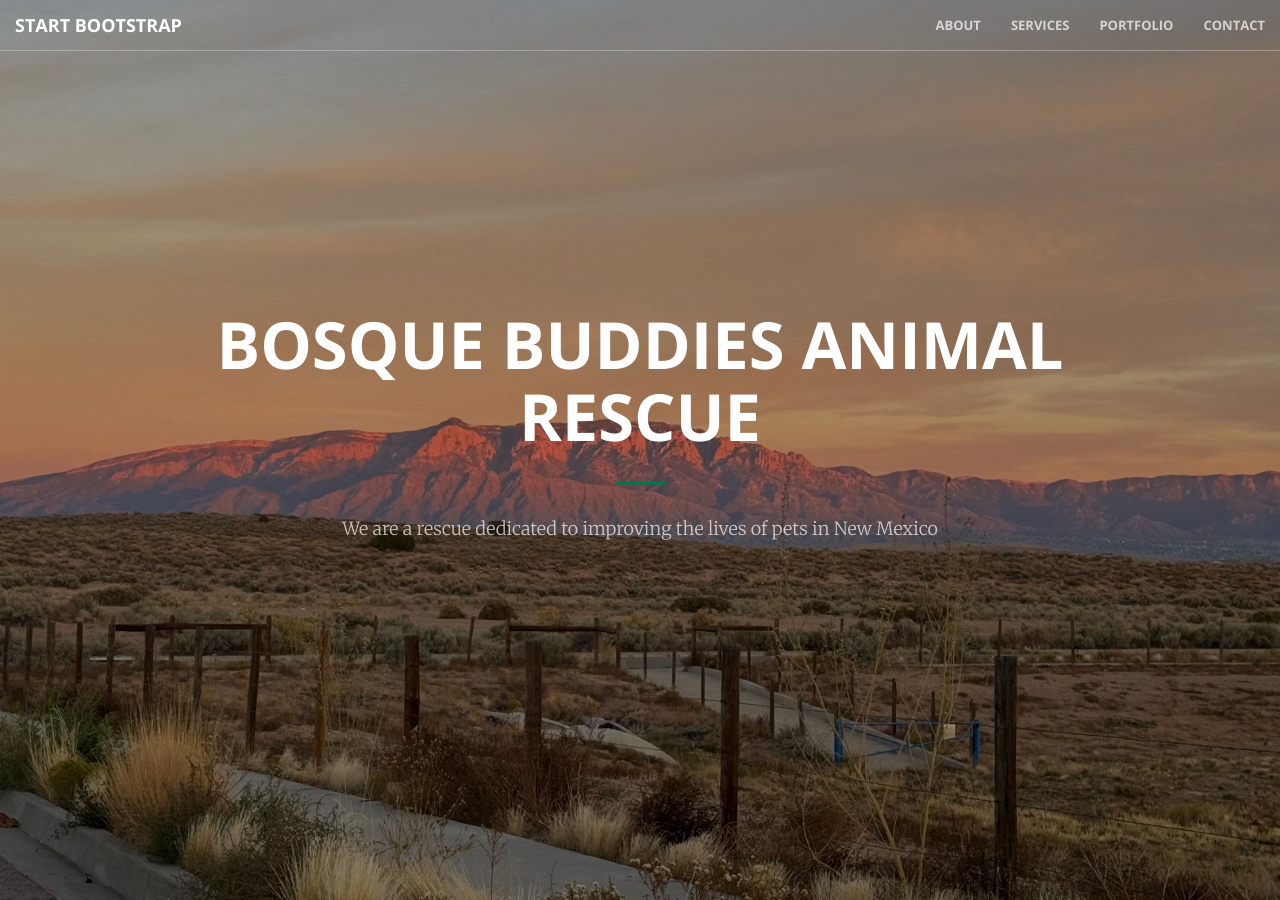
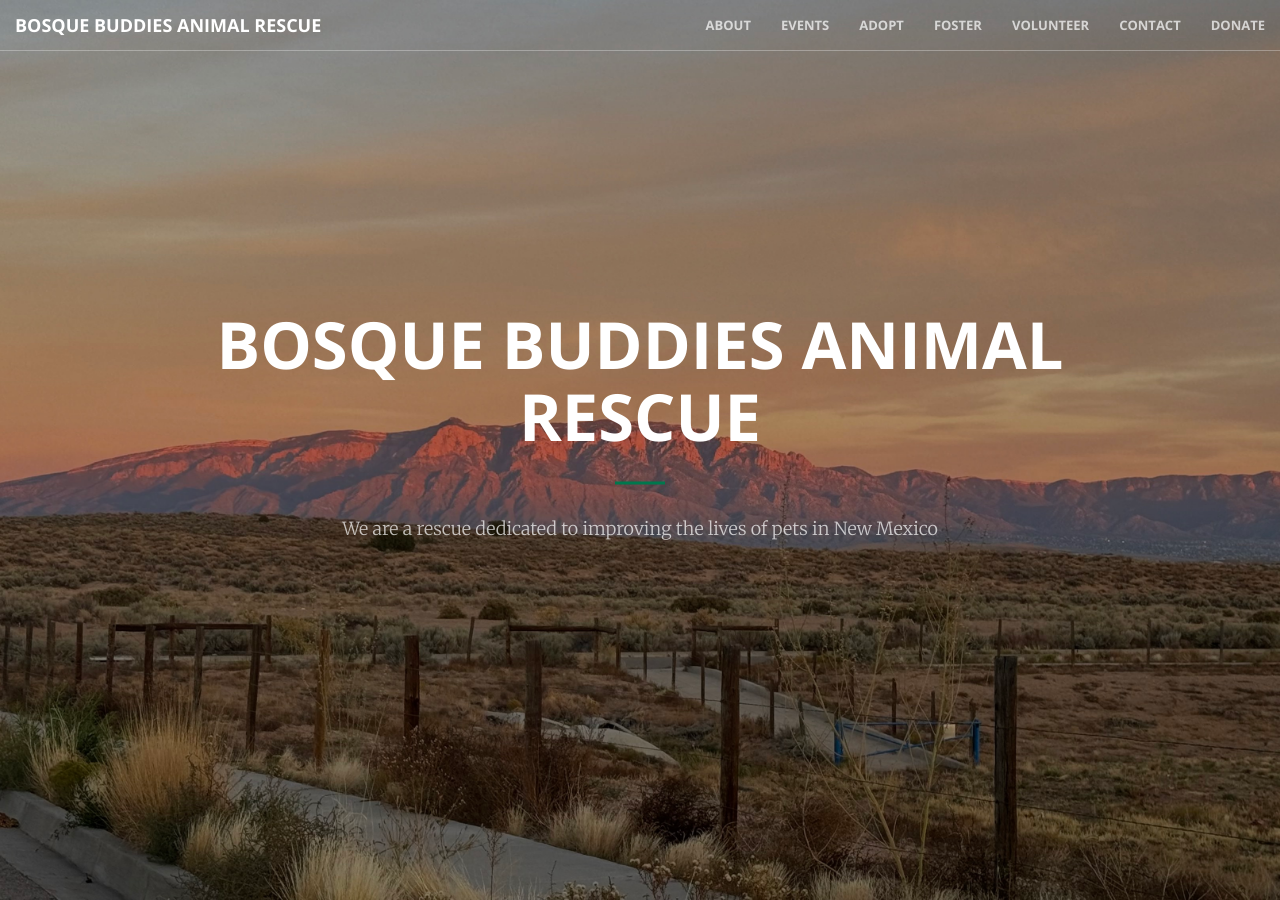
Before and after one commit to bbanimalrescue/bbanimalrescue.github.io, a Jekyll site: the page built from index.html, in a window 1280 px wide and 900 px high. Built offline with Jekyll 4.4.1, drawn with Linux system fonts in a browser that asks for light colours.

Commit message:
Added nav buttons

```diff
--- a/_includes/nav.html
+++ b/_includes/nav.html
@@ -8,7 +8,7 @@
                 <span class="icon-bar"></span>
                 <span class="icon-bar"></span>
             </button>
-            <a class="navbar-brand page-scroll" href="#page-top">Start Bootstrap</a>
+            <a class="navbar-brand page-scroll" href="#page-top">Bosque Buddies Animal Rescue</a>
         </div>
 
         <!-- Collect the nav links, forms, and other content for toggling -->
@@ -18,13 +18,22 @@
                     <a class="page-scroll" href="#about">About</a>
                 </li>
                 <li>
-                    <a class="page-scroll" href="#services">Services</a>
+                    <a class="page-scroll" href="#contact">Events</a>
                 </li>
                 <li>
-                    <a class="page-scroll" href="#portfolio">Portfolio</a>
+                    <a class="page-scroll" href="#services">Adopt</a>
+                </li>
+                <li>
+                    <a class="page-scroll" href="#portfolio">Foster</a>
+                </li>
+                <li>
+                    <a class="page-scroll" href="#contact">Volunteer</a>
                 </li>
                 <li>
                     <a class="page-scroll" href="#contact">Contact</a>
+                </li>
+                <li>
+                    <a class="page-scroll" href="#contact">Donate</a>
                 </li>
             </ul>
         </div>
```
Also changed, not shown: 1 other file.
